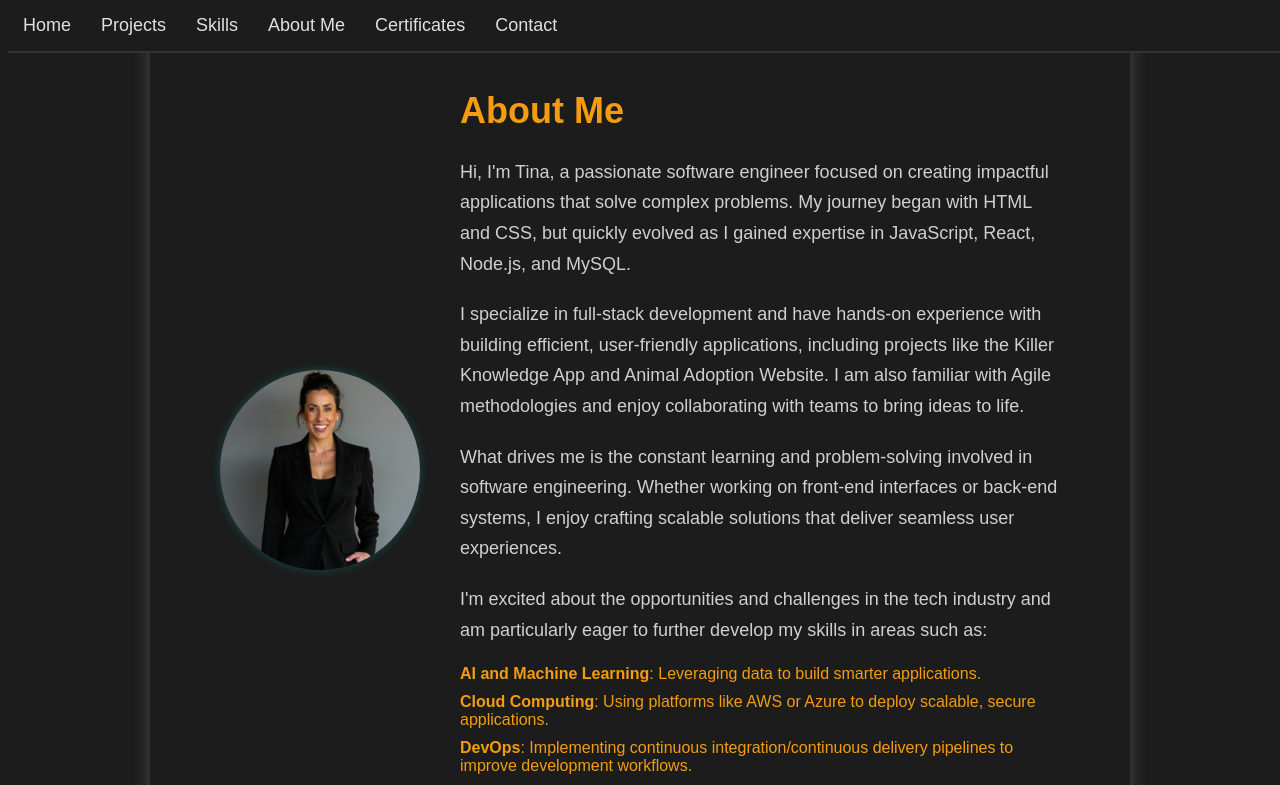
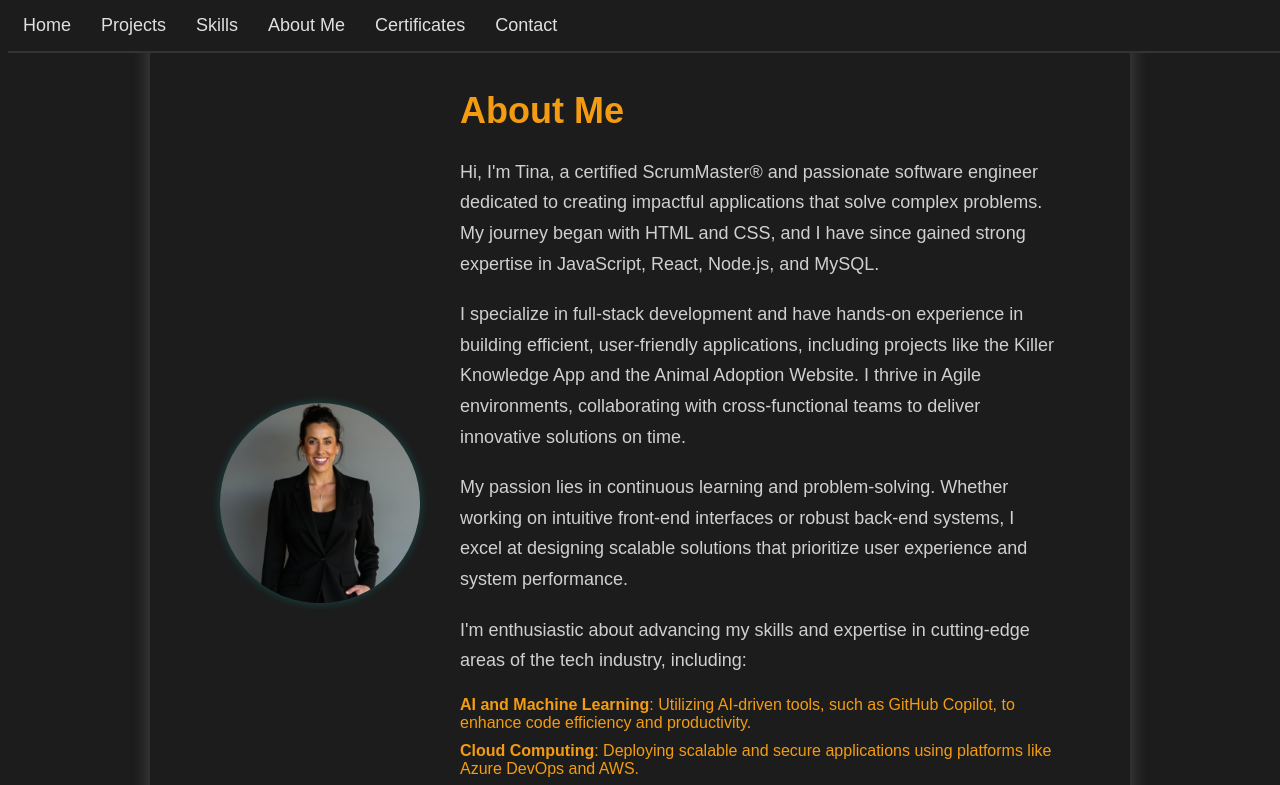
Before and after one commit to Tea-naa/My-Portfolio, a React (Create React App) app: page /about in a window 1280 px wide. Shown: the top 785 px of the page. Built offline with nearby package versions, Linux system fonts and the light colour scheme.

Commit message:
updated about me

```diff
--- a/src/components/About.js
+++ b/src/components/About.js
@@ -23,29 +23,28 @@ const About = () => {
                 <div className="about-content">
     <h2 className="about-heading">About Me</h2>
     <p className="about-paragraph">
-                        Hi, I'm Tina, a passionate software engineer focused on creating impactful applications that solve complex problems.
-                        My journey began with HTML and CSS, but quickly evolved as I gained expertise in JavaScript, React, Node.js, and MySQL.
+        Hi, I'm Tina, a certified ScrumMaster® and passionate software engineer dedicated to creating impactful applications that solve complex problems.
+        My journey began with HTML and CSS, and I have since gained strong expertise in JavaScript, React, Node.js, and MySQL.
     </p>
     <p className="about-paragraph">
-                        I specialize in full-stack development and have hands-on experience with building efficient, user-friendly applications,
-                        including projects like the Killer Knowledge App and Animal Adoption Website. I am also familiar with Agile methodologies
-                        and enjoy collaborating with teams to bring ideas to life.
+        I specialize in full-stack development and have hands-on experience in building efficient, user-friendly applications,
+        including projects like the Killer Knowledge App and the Animal Adoption Website. I thrive in Agile environments,
+        collaborating with cross-functional teams to deliver innovative solutions on time.
     </p>
     <p className="about-paragraph">
-                        What drives me is the constant learning and problem-solving involved in software engineering. Whether working on front-end
-                        interfaces or back-end systems, I enjoy crafting scalable solutions that deliver seamless user experiences.
+        My passion lies in continuous learning and problem-solving. Whether working on intuitive front-end interfaces or robust back-end systems,
+        I excel at designing scalable solutions that prioritize user experience and system performance.
     </p>
     <div className="skills-container">
         <p className="about-paragraph">
-                            I'm excited about the opportunities and challenges in the tech industry and am particularly eager to further develop my skills
-                            in areas such as:
+            I'm enthusiastic about advancing my skills and expertise in cutting-edge areas of the tech industry, including:
         </p>
         <ul className="skills-list">
-                            <li><strong>AI and Machine Learning</strong>: Leveraging data to build smarter applications.</li>
-                            <li><strong>Cloud Computing</strong>: Using platforms like AWS or Azure to deploy scalable, secure applications.</li>
-                            <li><strong>DevOps</strong>: Implementing continuous integration/continuous delivery pipelines to improve development workflows.</li>
-                            <li><strong>Microservices Architecture</strong>: Developing modular, efficient applications with independent services that can scale and evolve independently.</li>
-                            <li><strong>Cybersecurity</strong>: Ensuring the safety and privacy of applications and user data.</li>
+            <li><strong>AI and Machine Learning</strong>: Utilizing AI-driven tools, such as GitHub Copilot, to enhance code efficiency and productivity.</li>
+            <li><strong>Cloud Computing</strong>: Deploying scalable and secure applications using platforms like Azure DevOps and AWS.</li>
+            <li><strong>DevOps Practices</strong>: Designing and implementing CI/CD pipelines for seamless integration, testing, and deployment.</li>
+            <li><strong>Microservices Architecture</strong>: Building modular applications with independently scalable and deployable services.</li>
+            <li><strong>Cybersecurity</strong>: Protecting sensitive data through secure coding practices, encryption, and proactive vulnerability management.</li>
         </ul>
                     </div>
                     <a href="TinaBajwaResume.pdf" className="resume-link" download>
```
Lines whose indentation alone changed are shown as unchanged.
